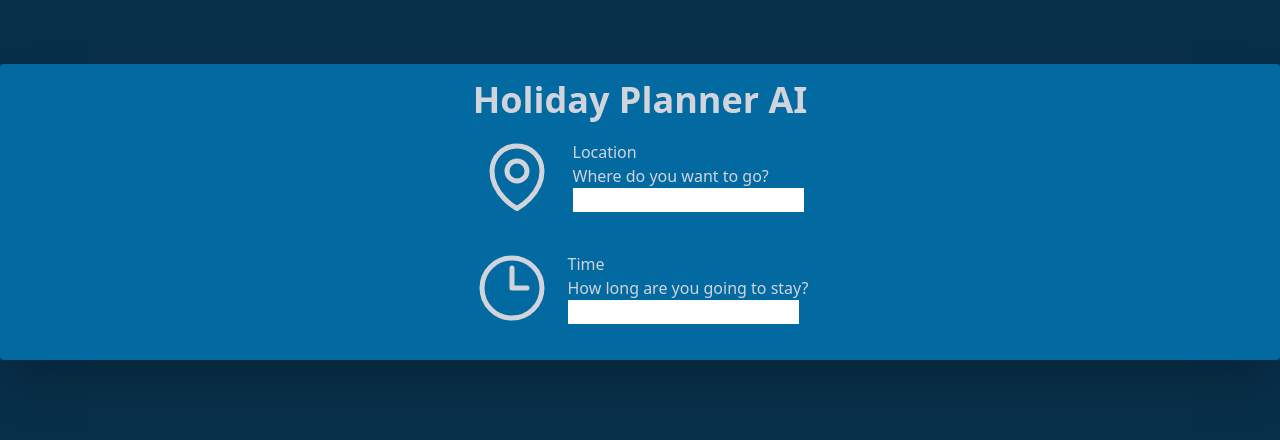
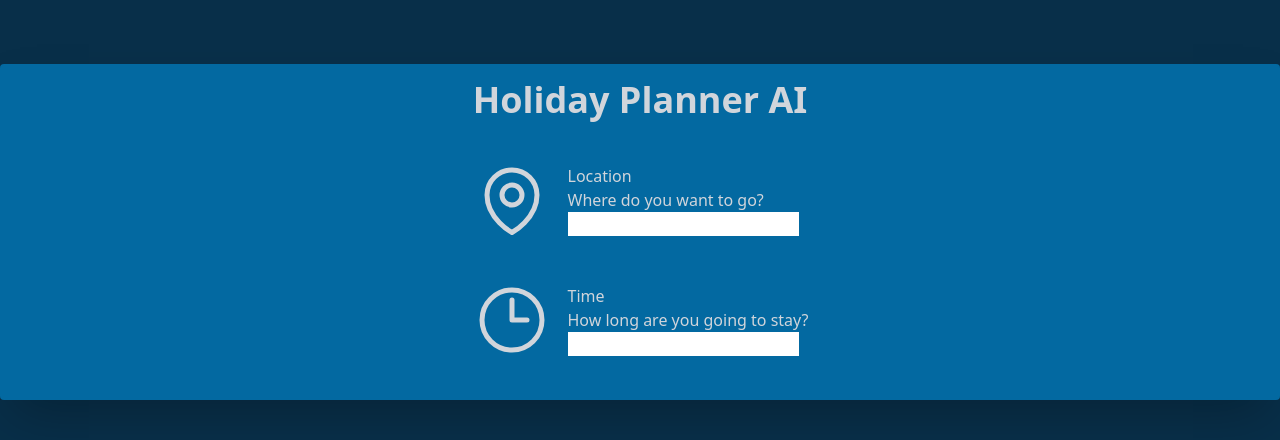
Before and after one commit to PhilSchoe/holiday-planner-ai, a React (Vite) app: page / in a window 1280 px wide. Shown: the top 440 px of the page. Built offline with nearby package versions, Linux system fonts and the light colour scheme.

Commit message:
Adjust positioning of  InputPanels

```diff
--- a/src/App.tsx
+++ b/src/App.tsx
@@ -4,7 +4,7 @@ function App() {
   return (
     <div className="min-h-screen bg-sky-950">
       <div className="flex flex-col items-center justify-center container relative top-16 rounded shadow-2xl bg-sky-700 mx-auto px-4 py-4">
-        <div className="text-4xl font-bold text-gray-300">
+        <div className="text-4xl font-bold text-gray-300 mb-6">
           Holiday Planner AI
         </div>
 
--- a/src/HolidayInfoInput.tsx
+++ b/src/HolidayInfoInput.tsx
@@ -2,7 +2,7 @@ import InputPanel from "./InputPanel";
 
 export default function holidayInfoInput() {
   return (
-    <>
+    <div>
       <InputPanel
         title="Location"
         subtitle="Where do you want to go?"
@@ -13,6 +13,6 @@ export default function holidayInfoInput() {
         subtitle="How long are you going to stay?"
         iconKey="clock"
       />
-    </>
+    </div>
   );
 }
--- a/src/InputPanel.tsx
+++ b/src/InputPanel.tsx
@@ -12,7 +12,7 @@ export default function inputPanel({
   iconKey,
 }: InputPanelProps) {
   return (
-    <div className="flex flex-nowrap justify-between items-center py-4 gap-4">
+    <div className="flex flex-nowrap items-center mb-2 py-4 gap-4">
       <Icon iconKey={iconKey} />
 
       <div>
```
